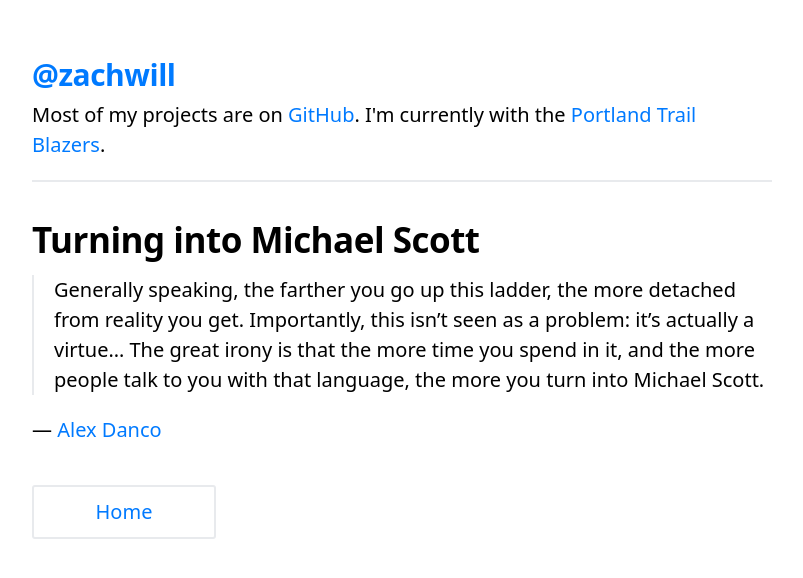
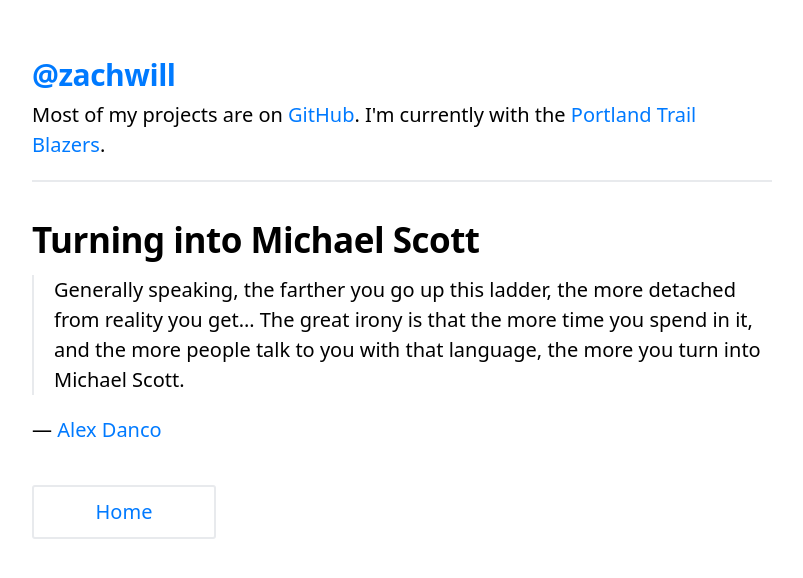
Before and after one commit to zachwill/blog, a Jekyll site: the page built from _posts/2025-03-10-michael-scott.md, in a window 1280 px wide. Shown: the top 578 px of the page, without its empty margins (238-1041 px from the left). Built offline with Jekyll 4.4.1, drawn with Linux system fonts in a browser that asks for light colours.

Commit message:
Keep tightening up quote

```diff
--- a/_posts/2025-03-10-michael-scott.md
+++ b/_posts/2025-03-10-michael-scott.md
@@ -4,6 +4,6 @@
 permalink : /michael-scott/
 ---
 
-> Generally speaking, the farther you go up this ladder, the more detached from reality you get. Importantly, this isn’t seen as a problem: it’s actually a virtue... The great irony is that the more time you spend in it, and the more people talk to you with that language, the more you turn into Michael Scott.
+> Generally speaking, the farther you go up this ladder, the more detached from reality you get... The great irony is that the more time you spend in it, and the more people talk to you with that language, the more you turn into Michael Scott.
 
 &mdash; [Alex Danco](https://alexdanco.com/2021/01/22/the-michael-scott-theory-of-social-class/)
```
